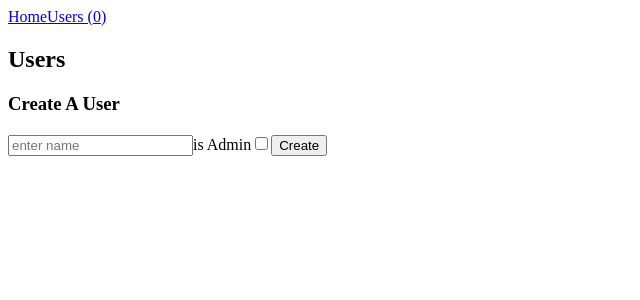
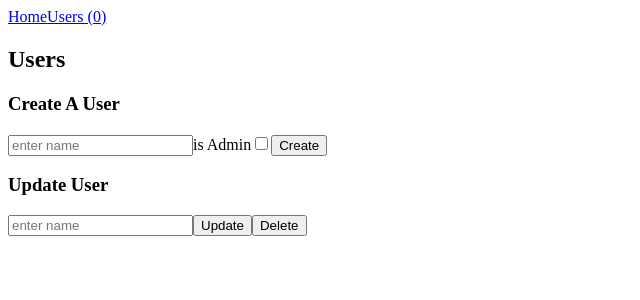
Before and after one commit to octokatherine/Acme-Users-Admins-CRUD, a React app: page /#/users/1 in a window 1280 px wide. Shown: the top 300 px of the page, without its empty margins (0-640 px from the left). Built offline with nearby package versions, Linux system fonts and the light colour scheme; the HTML template or start-up script is replaced by a standard one.

Commit message:
fixed a lot of errors

```diff
--- a/src/App.js
+++ b/src/App.js
@@ -89,6 +89,7 @@ function DB(key){
 import React from 'react';
 import Home from './Home';
 import Users from './Users';
+import UpdateUser from './UpdateUser'
 import {HashRouter, NavLink, Route} from 'react-router-dom'
 
 const db = new DB('users');
@@ -103,20 +104,26 @@ class App extends React.Component{
       }
       this.createUser = this.createUser.bind(this);
     }
+
     componentDidMount(){
       db.read()
         .then(users => this.setState({ users }))
+
     }
 
-    createUser(e, name){
+    async createUser(e, name, isAdmin){
         e.preventDefault();
-        db.create(name)
+        const newUser = await db.create({name, isAdmin})
+        console.log(newUser)
+        const users = [...this.state.users, newUser];
+        this.setState({users});
         console.log('created')
+
     }
 
     render(){
         console.log(this.state);
-        const { users } = this.state;
+        const { users, admins } = this.state;
         const { createUser } = this;
       return(
           <HashRouter>
@@ -125,7 +132,8 @@ class App extends React.Component{
                 <NavLink exact activeClassName='is-active' to='/users'>Users ({users.length})</NavLink>
             </div>
             <Route exact path='/' component={Home}/>
-            <Route path='/users' render={()=><Users users={users} createUser={createUser}/>}/>
+            <Route path='/users' render={()=><Users users={users} createUser={createUser} admins={admins}/>}/>
+            <Route path='/users/:id' render={(props)=><UpdateUser users={users}  {...props}/>}/>
           </HashRouter>
       );
     }
--- a/src/CreateUser.js
+++ b/src/CreateUser.js
@@ -26,7 +26,7 @@ class CreateUser extends Component {
         const { handleChange, handleCheckChange } = this;
         const { name, isAdmin } = this.state;
         return (
-            <form onSubmit={(e)=>createUser(e, name)}>
+            <form onSubmit={(e)=>createUser(e, name, isAdmin)}>
                 <h3>Create A User</h3>
                 <input type='text' name='name' placeholder='enter name' value={name} onChange={handleChange}></input>
                 <label>is Admin</label>
--- /dev/null
+++ b/src/UpdateUser.js
@@ -0,0 +1,50 @@
+import React, { Component } from 'react';
+
+class UpdateUser extends Component {
+    constructor(props) {
+        super(props);
+        this.state = {
+            user: {}
+         }
+         this.handleChange = this.handleChange.bind(this);
+    }
+
+    componentDidMount(){
+        const { users } = this.props;
+        console.log(this.props)
+        const { id } = this.props.match.params;
+        const user = users.find(function(user) {return user.id === id})
+        this.setState({user})
+    }
+
+    componentDidUpdate(prevProps){
+        if (prevProps.match.params !== this.props.match.params) {
+            const { users } = this.props;
+            const { id } = this.props.match.params;
+            const user = users.find(function(user) {return user.id === id})
+            this.setState({user})
+        }
+    }
+
+    handleChange(ev){
+        const updatedUser = this.state.user;
+        updatedUser.name = ev.target.value;
+        this.setState({user: updatedUser})
+    }
+
+    render() {
+        console.log(this.state)
+        const { user } = this.state;
+        const { handleChange } = this;
+        return (
+            <form>
+                <h3>Update User</h3>
+                <input placeholder="enter name" name="name" value={user && user.name} onChange={handleChange}></input>
+                <button type='submit'>Update</button>
+                <button type='submit'>Delete</button>
+            </form>
+         );
+    }
+}
+
+export default UpdateUser;
--- a/src/Users.js
+++ b/src/Users.js
@@ -1,4 +1,5 @@
 import React, { Component } from 'react';
+import { Link } from 'react-router-dom'
 import CreateUser from './CreateUser'
 
 class Users extends Component {
@@ -7,7 +8,7 @@ class Users extends Component {
         this.state = {  }
     }
     render() {
-        const { users, createUser } = this.props;
+        const { users, createUser} = this.props;
         console.log(users)
         return (
             <div>
@@ -15,9 +16,7 @@ class Users extends Component {
                 <CreateUser createUser={createUser}/>
                 {
                     users.map(user=> {
-                        return <div key={user.id}>{Object.keys(user).map( key=>{
-                        if (key !== 'id') return user[key]
-                    })}</div>
+                        return <div className={user.isAdmin ? 'is-Admin' : null} key={user.id}><Link to={`/users/${user.id}`}>{user.name}</Link></div>
                     })
                 }
             </div>
```
Also changed, not shown: 3 other files (tests, documents, lock files or other folders).
